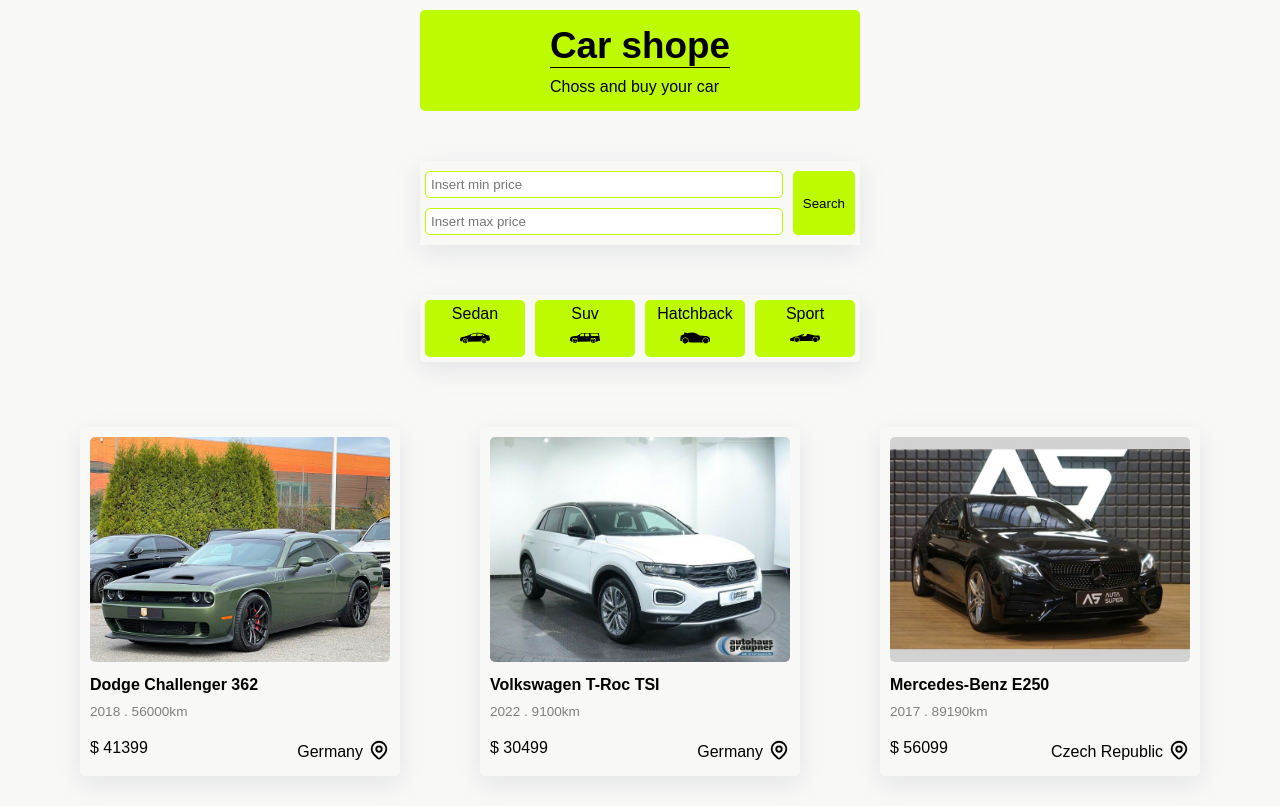
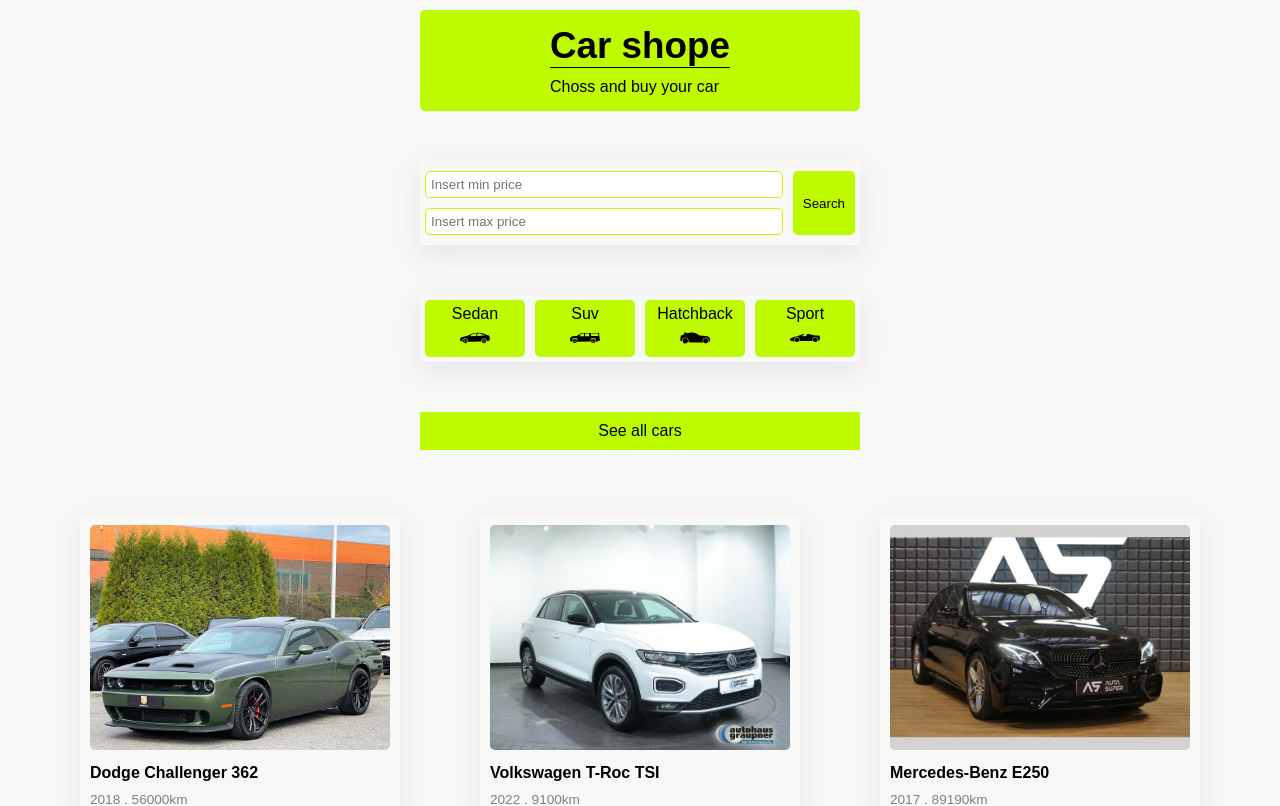
Before and after one commit to AliTaghawi/next-tutorial-projects, a Next.js app in the folder carshope-botocar-project/: page / in a window 1280 px wide. Shown: the top 806 px of the page. Built offline with nearby package versions, Linux system fonts and the light colour scheme.

Commit message:
<car shope project> creating see all cars link as an SeeAll module component and adding it to home page

```diff
--- /dev/null
+++ b/carshope-botocar-project/components/modules/SeeAll.js
@@ -0,0 +1,12 @@
+import Link from 'next/link';
+import styles from './SeeAll.module.css'
+
+const SeeAll = () => {
+  return (
+    <div className={styles.container}>
+      <Link href='/cars'>See all cars</Link>
+    </div>
+  );
+};
+
+export default SeeAll;
--- /dev/null
+++ b/carshope-botocar-project/components/modules/SeeAll.module.css
@@ -0,0 +1,18 @@
+.container {
+  width: 440px;
+  margin: 50px auto;
+}
+
+.container a {
+  background-color: #befa00;
+  display: block;
+  width: 100%;
+  text-align: center;
+  padding: 10px 0;
+}
+
+@media (max-width: 600px) {
+  .container {
+    width: 320px;
+  }
+}
--- a/carshope-botocar-project/pages/index.js
+++ b/carshope-botocar-project/pages/index.js
@@ -5,6 +5,7 @@
 import Categories from "../components/modules/Categories";
 import SearchBar from "../components/modules/SearchBar";
 import Cars from "../components/templates/Cars";
+import SeeAll from "../components/modules/SeeAll";
 
 export default function Home() {
   const cars = carsData.slice(0, 3);
@@ -13,6 +14,7 @@
     <div>
       <SearchBar />
       <Categories />
+      <SeeAll />
       <Cars data={cars} />
     </div>
   );
```
